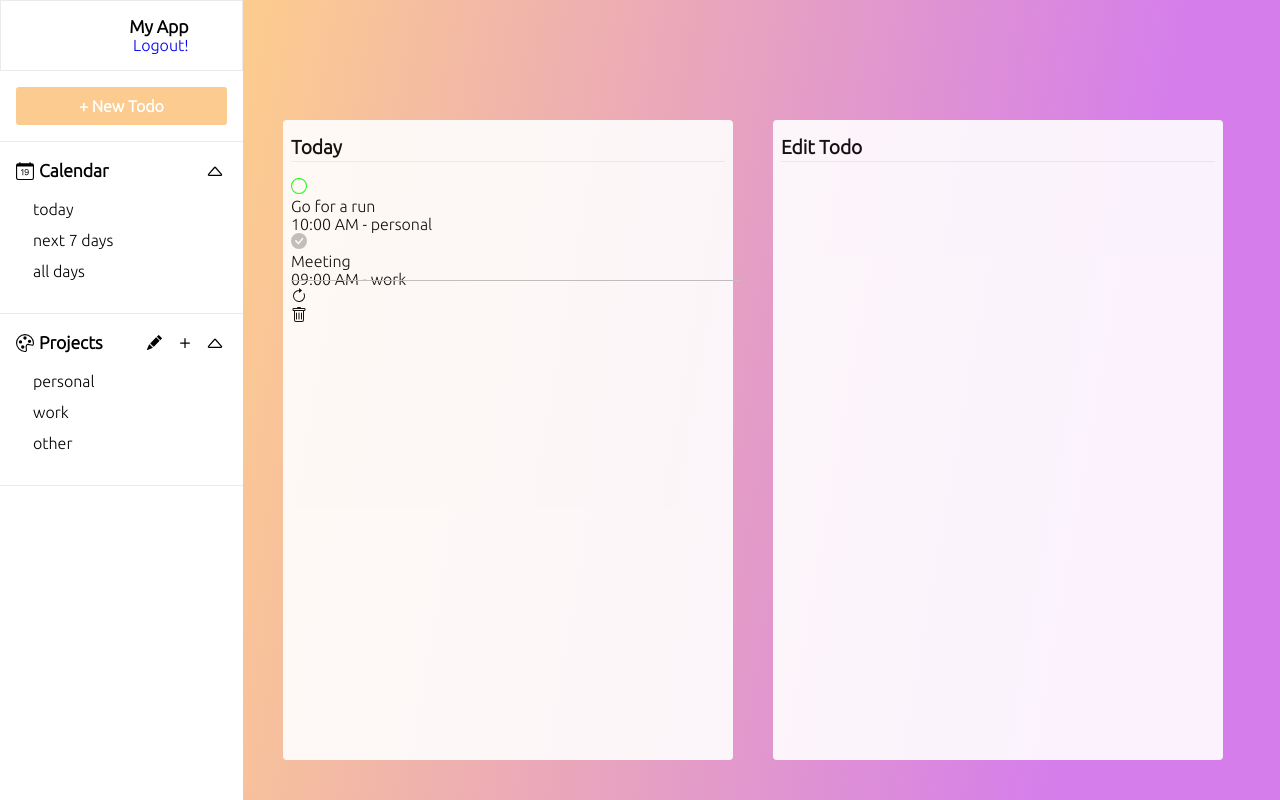
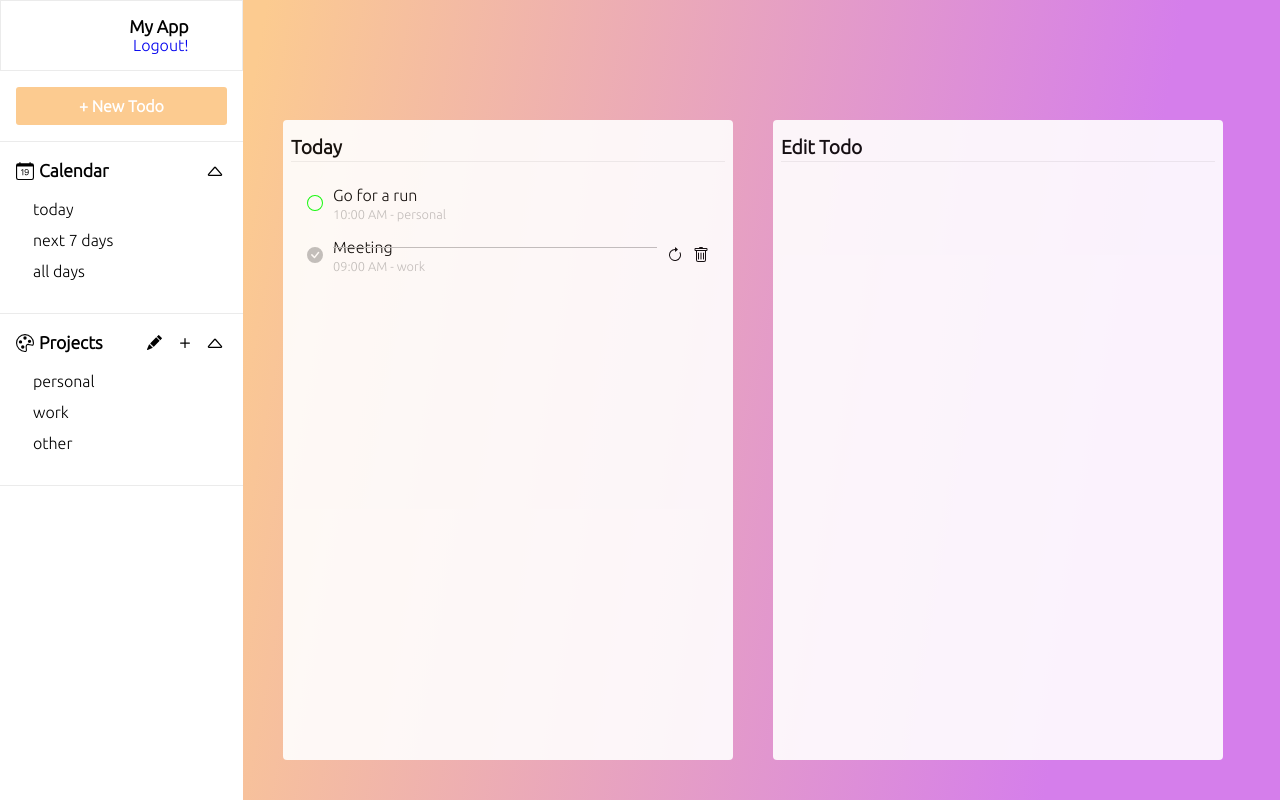
Before and after one commit to DinhNPVy/TODO-APP, a React (Create React App) app: page / in a window 1280 px wide. Built offline with nearby package versions, Linux system fonts and the light colour scheme.

Commit message:
update css todo

```diff
--- a/src/App.css
+++ b/src/App.css
@@ -497,6 +497,27 @@
   overflow-y: auto;
 }
 
+.Todo {
+  padding: 0.5rem 1rem;
+}
+.Todo .todo-container {
+  display: flex;
+  align-items: center;
+}
+.Todo .todo-container span {
+  cursor: pointer;
+}
+.Todo .todo-container .text {
+  position: relative;
+  flex: 1;
+  margin: 0 10px;
+  cursor: pointer;
+}
+.Todo .todo-container .text span {
+  font-size: 0.8rem;
+  color: #bebebe;
+}
+
 .Todo .todo-container .text .line{
   height: 1px;
   background: #bebebe;
```
